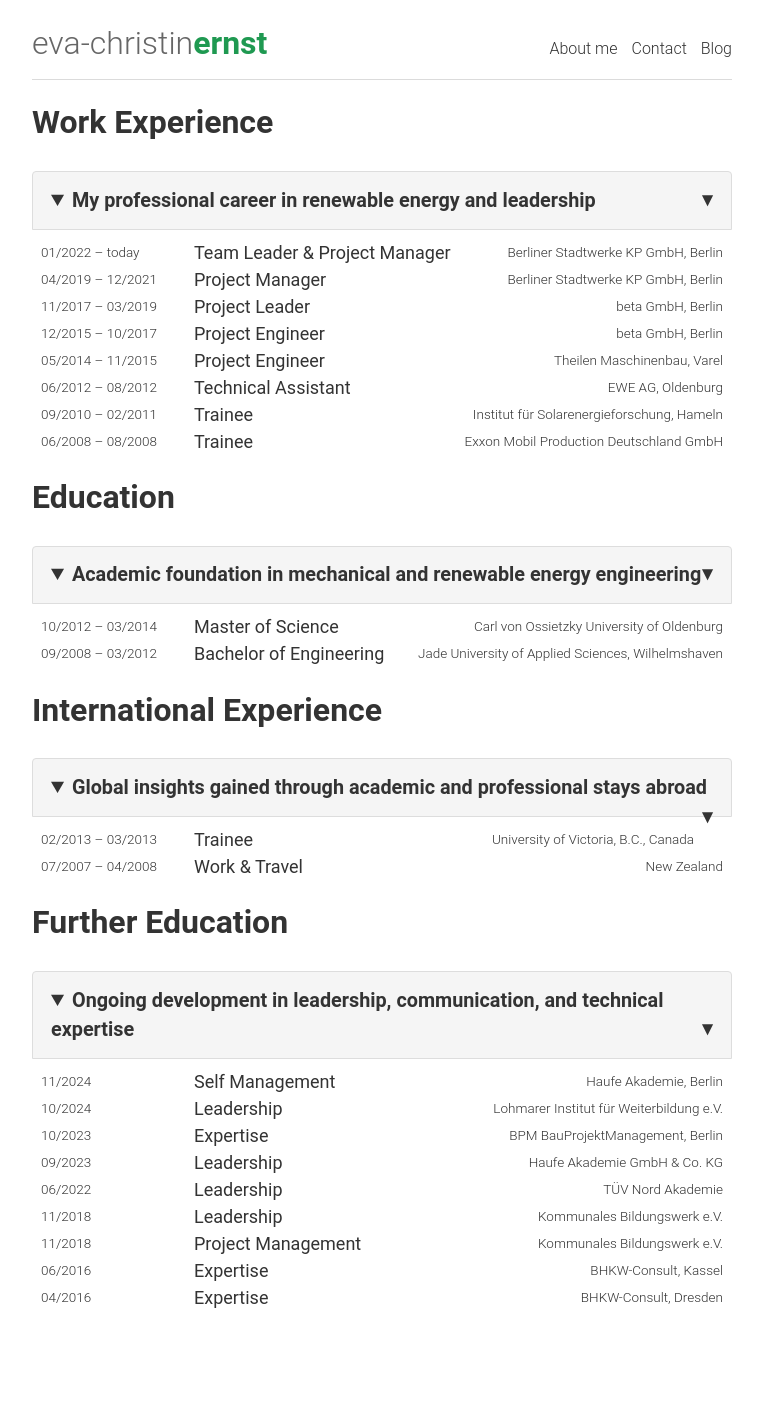
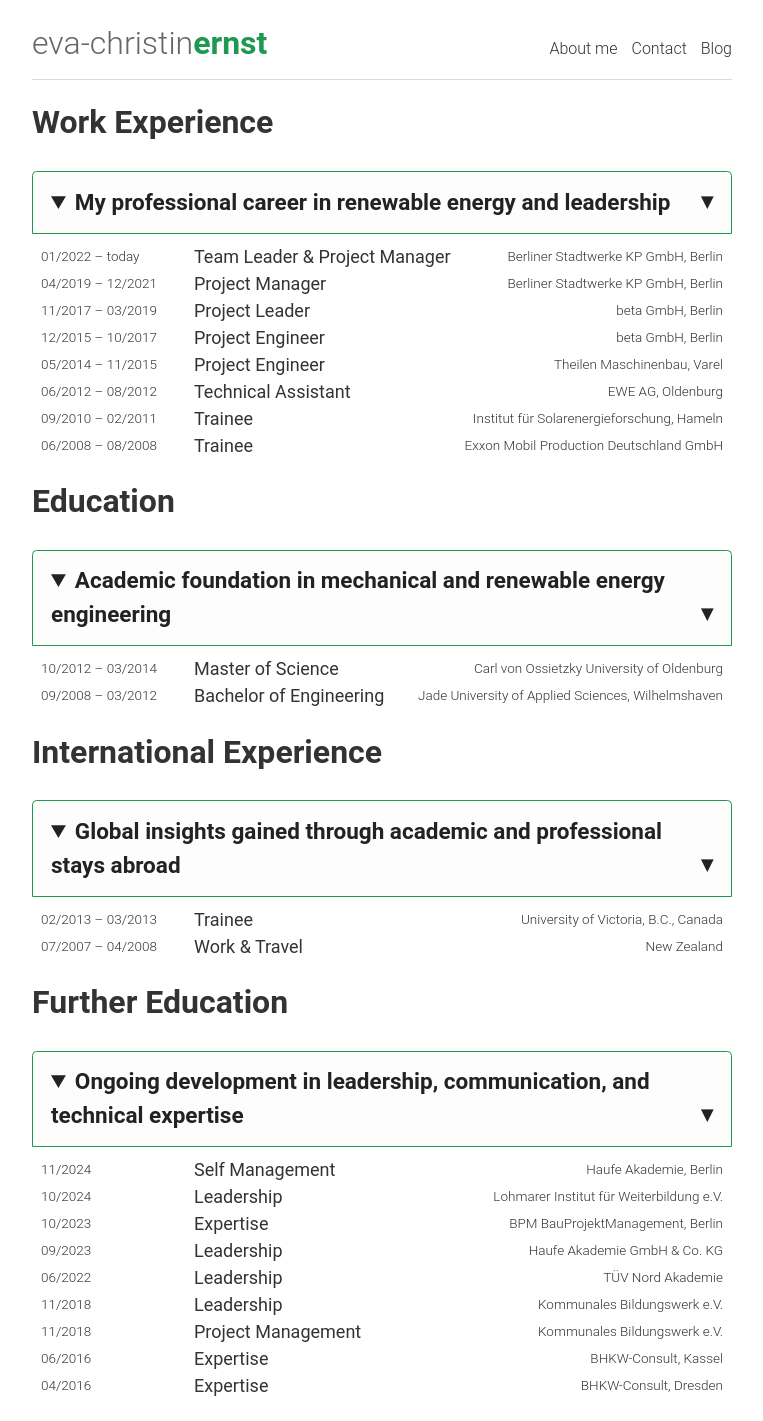
Before and after one commit to evafroehlich/website, a Jekyll site: the page built from about.md, in a window 1280 px wide. Shown: the whole page, without its empty margins (258-1021 px from the left). Built offline with Jekyll 4.4.1, drawn with Linux system fonts in a browser that asks for light colours; before the commit the page ends 1333 px from its top, so only the background shows below that.

Commit message:
Update custom.scss

```diff
--- a/_sass/custom.scss
+++ b/_sass/custom.scss
@@ -90,20 +90,20 @@
 /* --- summary inside <details> (About page) --- */
 
 details summary {
-  font-size: 1.1rem;
+  font-size: 1.25rem;                  // Matching .experience__position
   font-weight: 600;
-  color: #333;
-  background-color: #f5f5f5;
+  color: #222;                         // Slightly darker for contrast
+  background-color: #fdfdfd;
   padding: 0.75rem 1rem;
-  border: 1px solid #ddd;
-  border-radius: 4px;
+  border: 1px solid $green;
+  border-radius: 0.25rem;
   margin: 1.5rem 0 0.5rem;
   cursor: pointer;
   transition: background-color 0.2s ease;
 }
 
 details summary:hover {
-  background-color: #eee;
+  background-color: #f4fdf6;           // A hint of green tone
 }
 
 details[open] summary {
```
